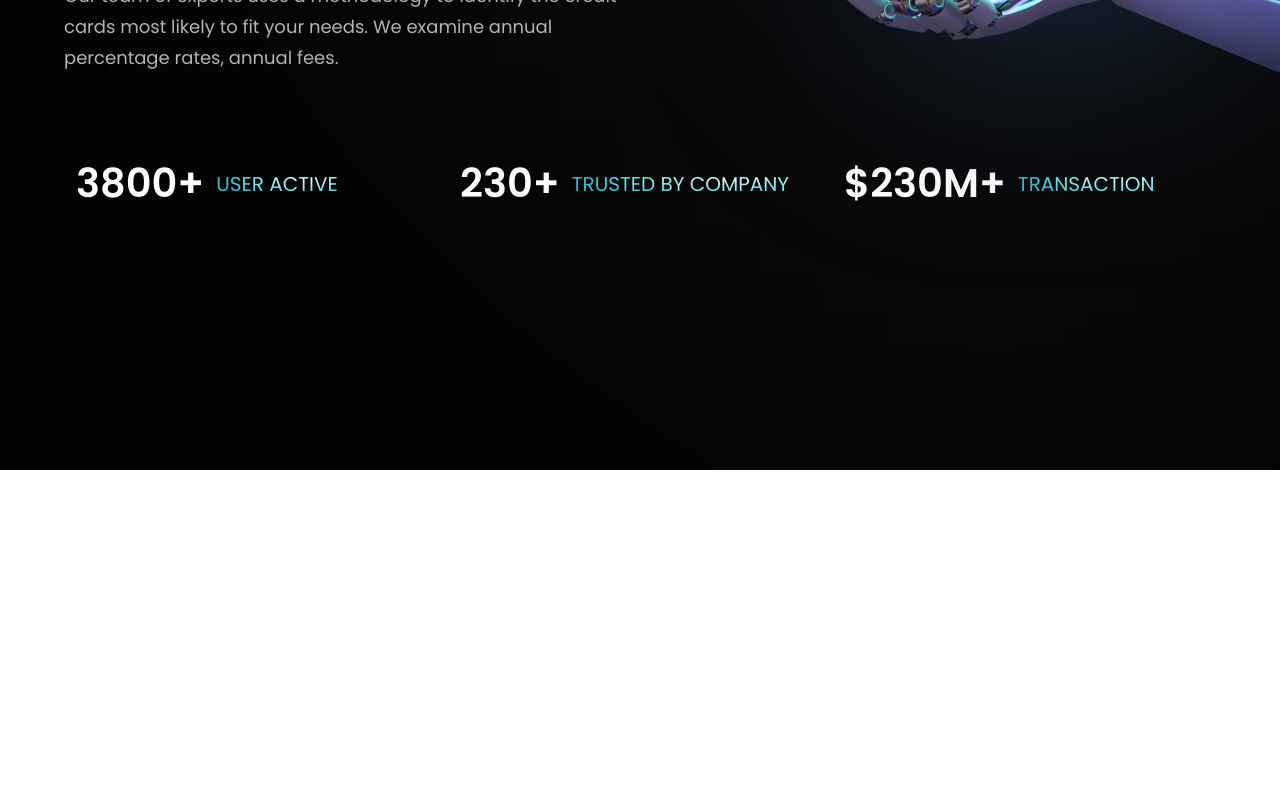
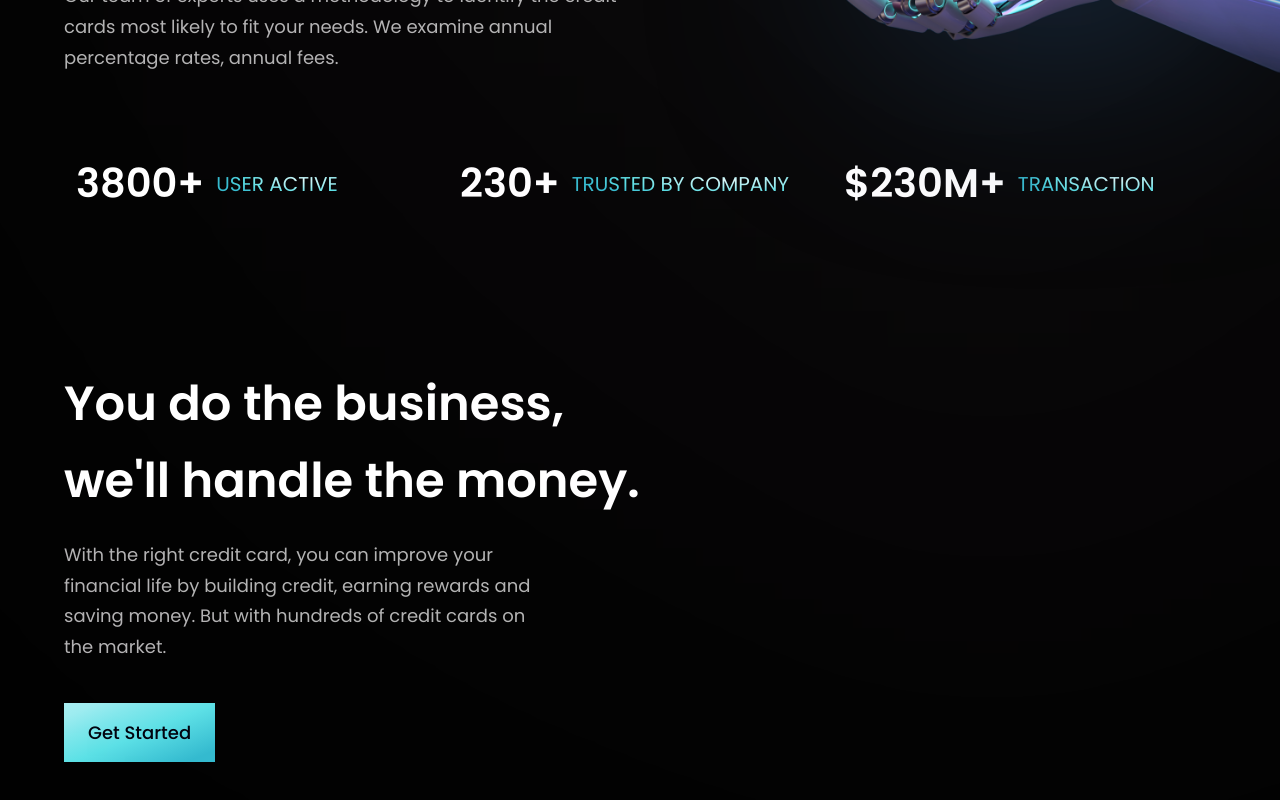
Before and after one commit to Brockkcc/bank_modern_app, a React (Vite) app: page / in a window 1280 px wide. Shown: the part 643-1443 px from the top of the page. Before the commit the page ends 1113 px from the top, so only its background shows below. Built offline with nearby package versions, Linux system fonts and the light colour scheme.

Commit message:
Business component added

```diff
--- a/src/components/Business.jsx
+++ b/src/components/Business.jsx
@@ -1,8 +1,27 @@
-import React from 'react'
+import { features } from '../constants';
+import styles, { layout } from '../style';
+import Button from './Button';
 
 const Business = () => {
   return (
-    <div>Business</div>
+
+    <section id="features" className={layout.section}>
+      <div className={layout.sectionInfo}>
+        <h2 className={styles.heading2}>You do the business, <br className="sm:block hidden" />we'll handle the money.
+        </h2>
+        <p className={`${styles.paragraph} max-w-[470px] mt-5`}>With the right credit card, you can improve your financial life by building credit, earning rewards and saving money. But with hundreds of credit cards on the market.
+        </p>
+
+          <Button styles="mt-10" />
+      </div>
+
+      <div>
+
+      </div>
+
+
+    </section>
+
   )
 }
 
--- a/src/components/Button.jsx
+++ b/src/components/Button.jsx
@@ -1,8 +1,10 @@
 import React from 'react'
 
-const Button = () => {
+const Button = ( { styles } ) => {
   return (
-    <div>Button</div>
+    <button type="button" className={`py-4 px-6 bg-blue-gradient font-poppins font-medium text-[18px] text-primary outline-none ${styles}`}>
+      Get Started
+    </button>
   )
 }
 
```
